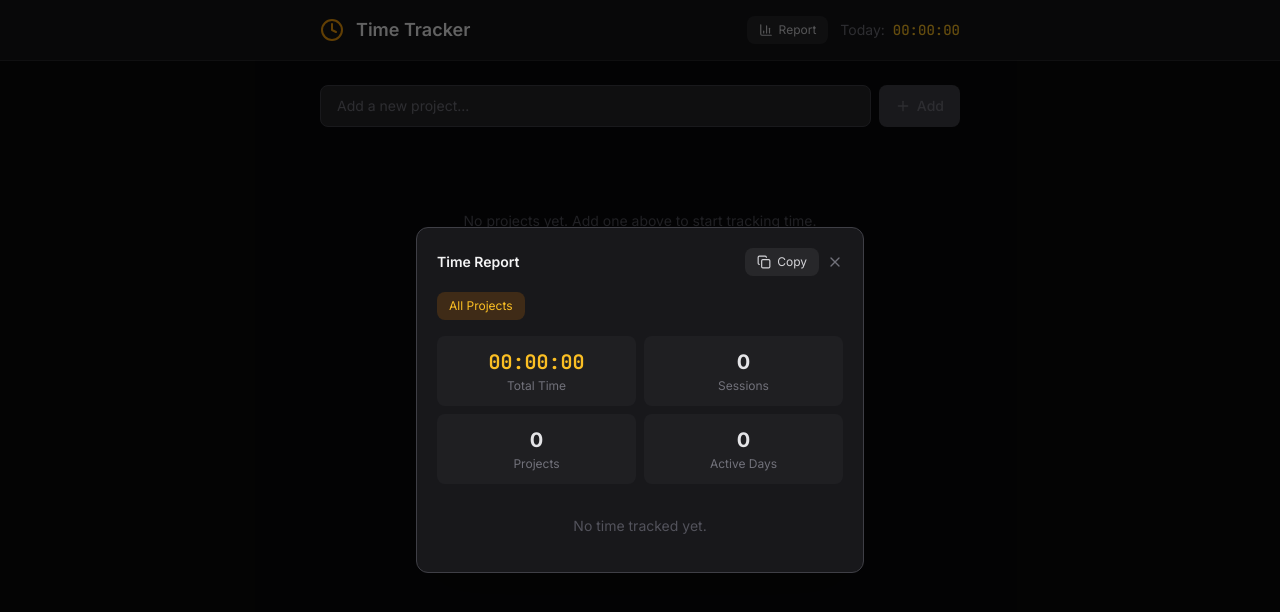
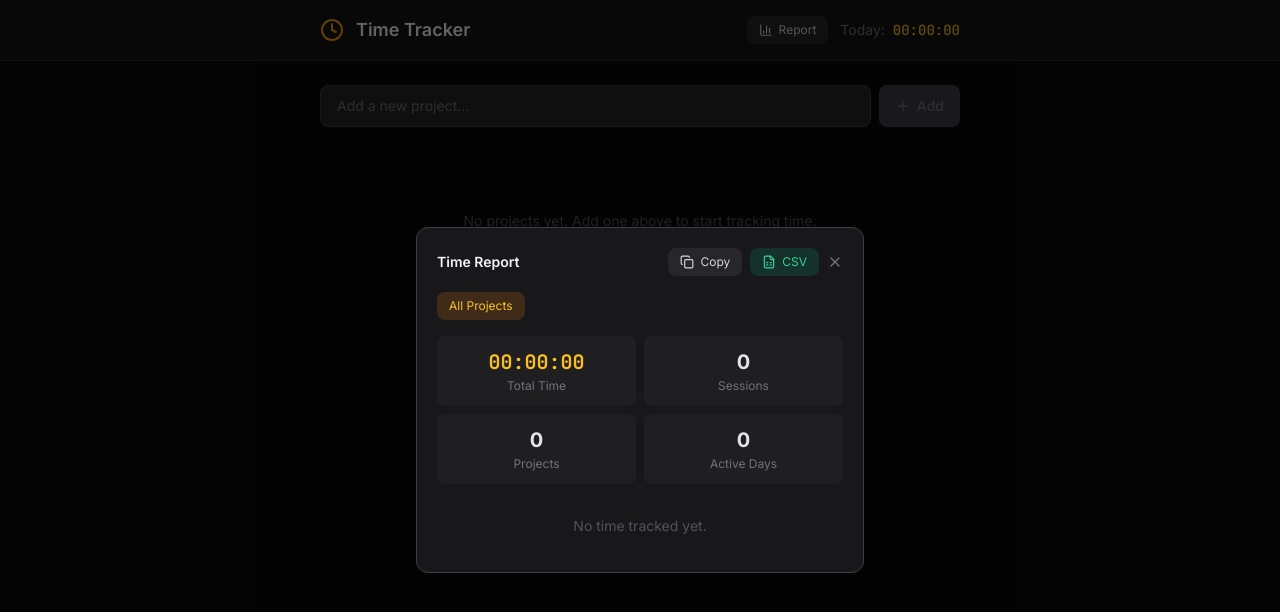
Before and after one commit to wernshenchan/timer-app, a React (Vite) app: page / in a window 1280 px wide. Both pictures are taken after a click on the button "Report". Shown: the top 612 px of the page. Built offline with nearby package versions, Linux system fonts and the light colour scheme.

Commit message:
feat: add CSV export for Google Sheets

```diff
--- a/src/components/ReportModal.tsx
+++ b/src/components/ReportModal.tsx
@@ -1,6 +1,6 @@
 import { useTimeStore } from '@/store/timeStore';
 import { formatTime } from '@/hooks/useTimerDisplay';
-import { X, Copy, Check, ChevronDown, ChevronRight } from 'lucide-react';
+import { X, Copy, Check, ChevronDown, ChevronRight, FileSpreadsheet } from 'lucide-react';
 import { useState } from 'react';
 
 interface Props {
@@ -114,6 +114,53 @@ export default function ReportModal({ onClose }: Props) {
     setTimeout(() => setCopied(false), 2000);
   };
 
+  const handleCSV = () => {
+    const now = new Date();
+    const dateStr = `${now.getFullYear()}-${String(now.getMonth() + 1).padStart(2, '0')}-${String(now.getDate()).padStart(2, '0')}`;
+    const safeName = filterLabel.replace(/[^a-zA-Z0-9]/g, '_');
+
+    const csvEscape = (v: string) => `"${v.replace(/"/g, '""')}"`;
+
+    const rows: string[][] = [];
+    rows.push([csvEscape(`Time Tracking Report — ${filterLabel}`)]);
+    rows.push([csvEscape(`Generated: ${dateStr}`)]);
+    rows.push([]);
+    rows.push(['Overview']);
+    rows.push(['Total Time', formatTime(overallTotal)]);
+    rows.push(['Total Sessions', String(totalSessions)]);
+    rows.push(['Active Days', String(totalDays)]);
+    if (!filterProjectId) rows.push(['Projects Tracked', String(reportData.length)]);
+    rows.push([]);
+    rows.push(['Project', 'Date', 'Start', 'End', 'Duration', 'Note']);
+
+    for (const d of reportData) {
+      for (const e of d.entries) {
+        const start = new Date(e.startTime);
+        const end = new Date(e.endTime);
+        const dateCol = `${start.getFullYear()}-${String(start.getMonth() + 1).padStart(2, '0')}-${String(start.getDate()).padStart(2, '0')}`;
+        const startCol = `${String(start.getHours()).padStart(2, '0')}:${String(start.getMinutes()).padStart(2, '0')}`;
+        const endCol = `${String(end.getHours()).padStart(2, '0')}:${String(end.getMinutes()).padStart(2, '0')}`;
+        rows.push([
+          csvEscape(d.project.name),
+          dateCol,
+          startCol,
+          endCol,
+          formatTime(e.durationSeconds),
+          csvEscape(e.note || ''),
+        ]);
+      }
+    }
+
+    const csv = rows.map((r) => r.join(',')).join('\n');
+    const blob = new Blob([csv], { type: 'text/csv;charset=utf-8;' });
+    const url = URL.createObjectURL(blob);
+    const a = document.createElement('a');
+    a.href = url;
+    a.download = `time-report-${safeName}-${dateStr}.csv`;
+    a.click();
+    URL.revokeObjectURL(url);
+  };
+
   return (
     <div className="fixed inset-0 bg-black/60 flex items-center justify-center z-50 p-4" onClick={onClose}>
       <div
@@ -129,6 +176,13 @@ export default function ReportModal({ onClose }: Props) {
             >
               {copied ? <Check className="w-3.5 h-3.5 text-emerald-400" /> : <Copy className="w-3.5 h-3.5" />}
               {copied ? 'Copied' : 'Copy'}
+            </button>
+            <button
+              onClick={handleCSV}
+              className="flex items-center gap-1.5 text-xs bg-emerald-600/20 hover:bg-emerald-600/30 text-emerald-400 rounded-lg py-1.5 px-3 transition-colors"
+            >
+              <FileSpreadsheet className="w-3.5 h-3.5" />
+              CSV
             </button>
             <button onClick={onClose} className="text-zinc-500 hover:text-zinc-300 transition-colors">
               <X className="w-4 h-4" />
```
